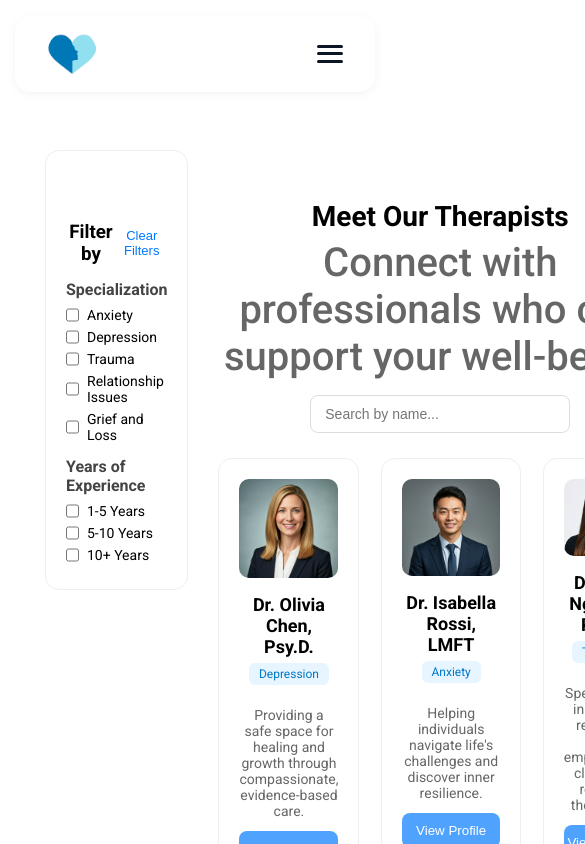
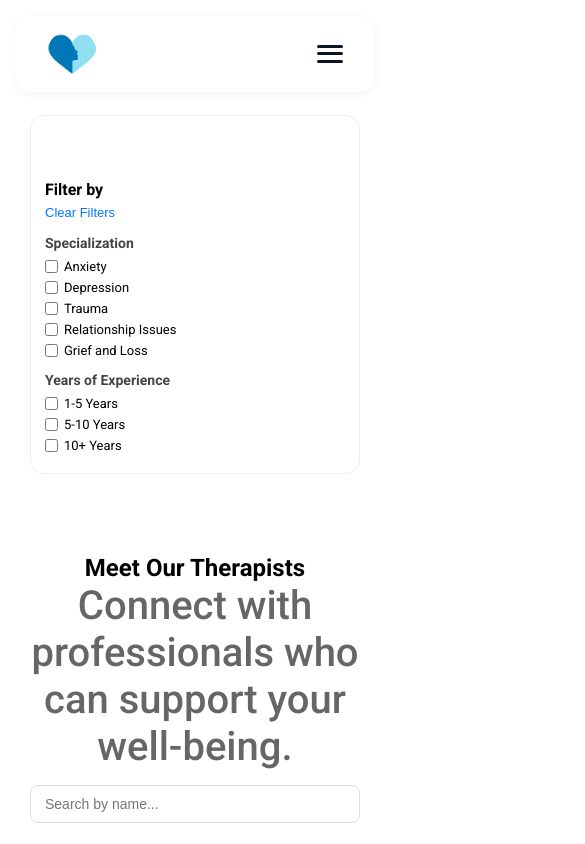
Before and after one commit to shamiljafarov/nexusmind, a React (Vite) app: page /psychologists in a window 390 px wide. Shown: the top 844 px of the page, 585 px wide, since content can reach past the window. Built offline with nearby package versions, Linux system fonts and the light colour scheme.

Commit message:
psychologits-responsive

```diff
--- a/src/Components/Filters/Filters.scss
+++ b/src/Components/Filters/Filters.scss
@@ -5,11 +5,38 @@
   border-radius: 14px;
   border: 1px solid #eee;
   height: fit-content;
+  transition: 0.3s ease;
+
+  /* Tablet & Mobile — full width */
+  @media (max-width: 900px) {
+    width: 100%;
+    padding: 18px;
+  }
+
+  /* Small mobile tweaks */
+  @media (max-width: 600px) {
+    padding: 14px;
+  }
 
   .header {
     display: flex;
     justify-content: space-between;
     margin-bottom: 15px;
+    align-items: center;
+
+    @media (max-width: 600px) {
+      flex-direction: column;
+      align-items: flex-start;
+      gap: 6px;
+    }
+
+    h3 {
+      font-size: 18px;
+
+      @media (max-width: 600px) {
+        font-size: 16px;
+      }
+    }
 
     .clear {
       border: none;
@@ -17,12 +44,21 @@
       color: #0077ff;
       cursor: pointer;
       font-size: 13px;
+
+      @media (max-width: 600px) {
+        padding: 0;
+      }
     }
   }
 
   h4 {
     margin: 14px 0 8px;
     color: #444;
+    font-size: 15px;
+
+    @media (max-width: 600px) {
+      font-size: 14px;
+    }
   }
 
   label {
@@ -31,5 +67,10 @@
     font-size: 14px;
     margin-bottom: 6px;
     cursor: pointer;
+
+    @media (max-width: 600px) {
+      font-size: 13px;
+      gap: 6px;
+    }
   }
 }
--- a/src/Pages/Therapists/TherapistsPage.scss
+++ b/src/Pages/Therapists/TherapistsPage.scss
@@ -1,8 +1,15 @@
 .therapists-page {
-    margin: 120px auto 4rem;
+  margin: 120px auto 4rem;
   display: flex;
   padding: 30px;
   gap: 30px;
+
+  /* --- Mobile Filter Collapsing --- */
+  @media (max-width: 900px) {
+    flex-direction: column;
+    padding: 15px;
+    margin-top: 100px;
+  }
 
   .content {
     flex: 1;
@@ -12,7 +19,10 @@
 
       h1 {
         font-size: 28px;
-        margin-bottom: 6px;
+
+        @media (max-width: 600px) {
+          font-size: 24px;
+        }
       }
 
       p {
@@ -26,6 +36,10 @@
         border-radius: 8px;
         border: 1px solid #dcdcdc;
         font-size: 14px;
+
+        @media (max-width: 500px) {
+          width: 100%;
+        }
       }
     }
 
@@ -33,6 +47,16 @@
       display: grid;
       grid-template-columns: repeat(3, 1fr);
       gap: 22px;
+
+      /* Tablet */
+      @media (max-width: 1200px) {
+        grid-template-columns: repeat(2, 1fr);
+      }
+
+      /* Mobile */
+      @media (max-width: 768px) {
+        grid-template-columns: 1fr;
+      }
     }
 
     .pagination {
@@ -51,6 +75,10 @@
           color: white;
         }
       }
+
+      @media (max-width: 600px) {
+        justify-content: center;
+      }
     }
   }
 }
```
